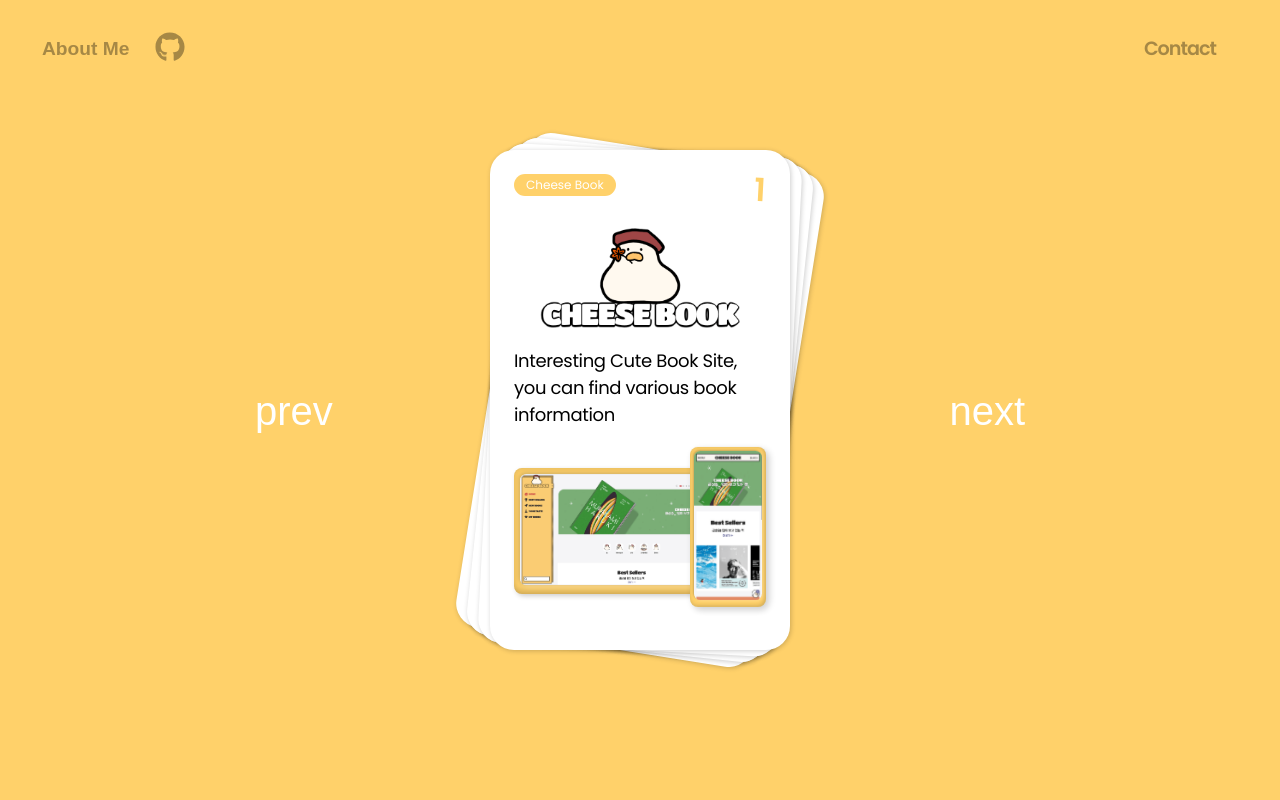
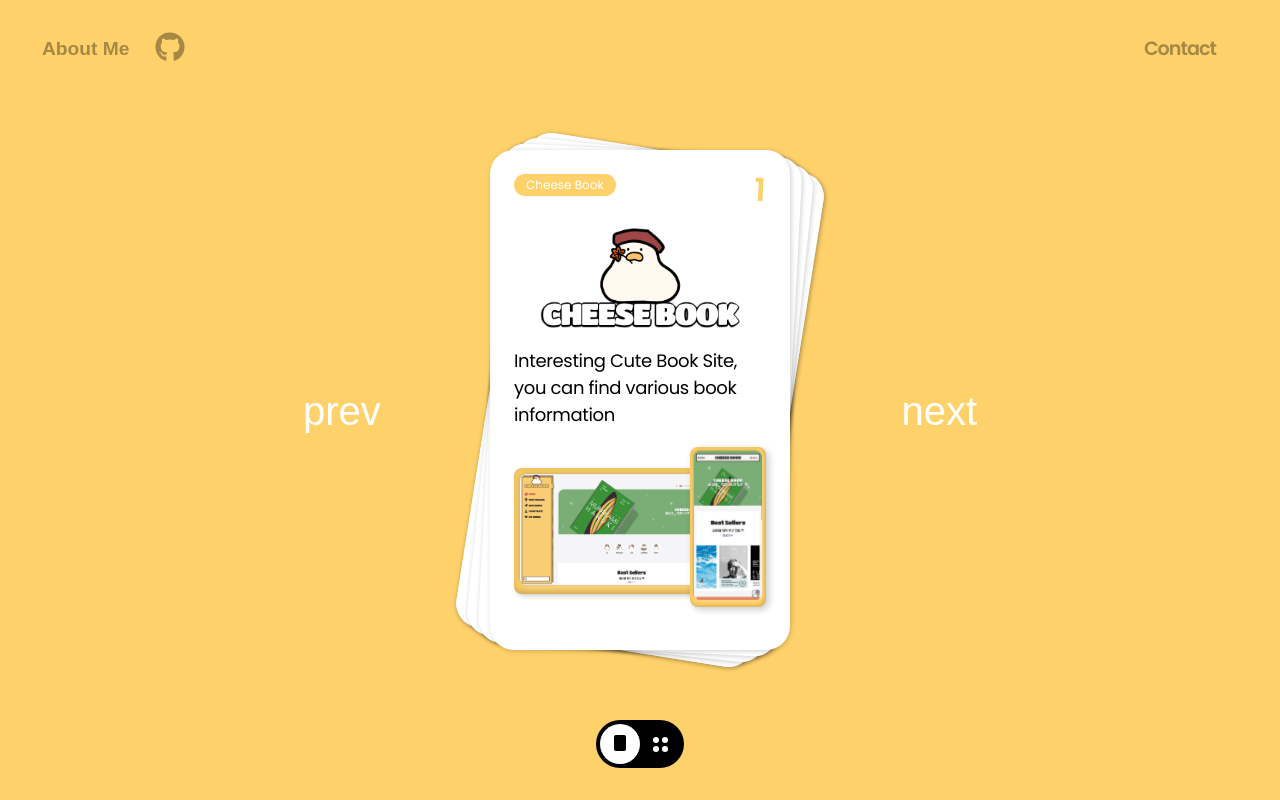
Before and after one commit to eee0930/pf_project, a React (Create React App) app: page / in a window 1280 px wide. Built offline with nearby package versions, Linux system fonts and the light colour scheme; a web font is replaced by a local one.

Commit message:
feat: display button 추가

```diff
--- a/src/components/ContentSection.tsx
+++ b/src/components/ContentSection.tsx
@@ -3,6 +3,8 @@ import BackDivide from './contents/BackDivide';
 import WorkCards from './contents/WorkCards';
 import { useEffect, useState } from 'react';
 import { workLen } from '../assets/works';
+import DisplayButton from './DisplayButton';
+import DisplayCards from './contents/DisplayCards';
 
 const ContentContainer = styled.div`
   min-height: 100vh;
@@ -41,8 +43,11 @@ const PrevButton = styled(Button)`
   @media (min-width: 768px) {
     left: 7rem;
   }
+  @media (min-width: 991px) {
+    left: 9rem;
+  }
   @media (min-width: 1200px) {
-    left: 15rem;
+    left: 18rem;
   }
 `;
 const NextButton = styled(Button)`
@@ -50,15 +55,27 @@ const NextButton = styled(Button)`
   @media (min-width: 768px) {
     right: 7rem;
   }
+  @media (min-width: 991px) {
+    right: 9rem;
+  }
   @media (min-width: 1200px) {
-    right: 15rem;
+    right: 18rem;
   }
+`;
+
+const DisplayButtonWrapper = styled.div`
+  position: absolute;
+  bottom: 1rem;
+  left: 50%;
+  transform: translateX(-50%);
+  padding: 1rem 0;
 `;
 export default function ContentSection() {
   const [idx, setIdx] = useState(0);
   const [nextIdx, setNextIdx] = useState(1);
   const [prevIdx, setPrevIdx] = useState(workLen - 1);
   const [isNext, setIsNext] = useState(true);
+  const [isGather, setIsGather] = useState(true);
   const getNextIdx = (isNext: boolean) => {
     if (isNext) {
       setIsNext(true);
@@ -89,8 +106,18 @@ export default function ContentSection() {
           <PrevButton onClick={() => getNextIdx(false)}>prev</PrevButton>
           <NextButton onClick={() => getNextIdx(true)}>next</NextButton>
         </NextButtonSection>
-        <WorkCards idx={idx} nextIdx={nextIdx} isNext={isNext} />
+        {isGather ? (
+          <WorkCards idx={idx} nextIdx={nextIdx} isNext={isNext} />
+        ) : (
+          <DisplayCards />
+        )}
       </AbsoluteWrapper>
+      <DisplayButtonWrapper>
+        <DisplayButton
+          handleOpen={() => setIsGather(false)}
+          handleGather={() => setIsGather(true)}
+        />
+      </DisplayButtonWrapper>
     </ContentContainer>
   );
 }
--- a/src/components/DisplayButton.tsx
+++ b/src/components/DisplayButton.tsx
@@ -1,6 +1,110 @@
+import { AnimatePresence, motion } from 'framer-motion';
+import { useState } from 'react';
+import styled from 'styled-components';
+
 interface IDisplayButton {
-  callback: () => void;
+  handleOpen: () => void;
+  handleGather: () => void;
 }
-export default function DisplayButton({ callback }: IDisplayButton) {
-  return null;
+const ButtonWrapper = styled.div`
+  width: 88px;
+  height: 48px;
+  border-radius: 48px;
+  background-color: #000;
+  margin: 0 auto;
+  cursor: pointer;
+  flex-wrap: wrap;
+  position: relative;
+`;
+const Switch = styled(motion.div)`
+  display: inline-flex;
+  position: absolute;
+  top: 4px;
+  left: 4px;
+  justify-content: center;
+  align-items: center;
+  width: 40px;
+  height: 40px;
+  border-radius: 40px;
+  background-color: #000;
+  color: #fff;
+  flex-wrap: wrap;
+  > span > span {
+    background: #fff;
+  }
+  &.active {
+    background-color: #fff;
+    > span > span {
+      background: #000;
+    }
+  }
+`;
+const Switch2 = styled(Switch)`
+  left: unset;
+  right: 4px;
+`;
+const DotCover = styled.span`
+  column-gap: 3px;
+  display: -webkit-box;
+  display: flex;
+  flex-wrap: wrap;
+  height: 15px;
+  row-gap: 3px;
+  width: 15px;
+`;
+const ModeIcon = styled.span`
+  background: #000;
+  border-radius: 2px;
+  display: inline-block;
+  height: 16px;
+  width: 12px;
+`;
+const DotIcon = styled.span`
+  background: #fff;
+  border-radius: 50%;
+  display: block;
+  height: 6px;
+  width: 6px;
+`;
+export default function DisplayButton({
+  handleOpen,
+  handleGather,
+}: IDisplayButton) {
+  const [leftActive, setLeftActive] = useState(true);
+  const handleClickSwitch = (isLeft: boolean) => {
+    if (isLeft) {
+      setLeftActive(true);
+      handleGather();
+    } else {
+      setLeftActive(false);
+      handleOpen();
+    }
+  };
+  return (
+    <ButtonWrapper>
+      <AnimatePresence>
+        <Switch
+          layoutId="switch"
+          onClick={() => handleClickSwitch(true)}
+          className={`${leftActive ? 'active' : ''}`}
+        >
+          <span>
+            <ModeIcon />
+          </span>
+        </Switch>
+        <Switch2
+          layoutId="switch"
+          onClick={() => handleClickSwitch(false)}
+          className={`${leftActive ? '' : 'active'}`}
+        >
+          <DotCover>
+            <DotIcon />
+            <DotIcon />
+            <DotIcon />
+            <DotIcon />
+          </DotCover>
+        </Switch2>
+      </AnimatePresence>
+    </ButtonWrapper>
+  );
 }
--- a/src/components/WorkModal.tsx
+++ b/src/components/WorkModal.tsx
@@ -26,7 +26,7 @@ const ModalWrapper = styled(motion.div)`
   position: relative;
   width: calc(100vw - 15%);
   min-height: calc(100vh - 2rem);
-  margin: 5rem auto 1rem;
+  margin: 5rem auto;
   background-color: #fff;
   border-radius: 2rem;
   z-index: 1005;
@@ -34,8 +34,11 @@ const ModalWrapper = styled(motion.div)`
   @media (min-width: 768px) {
     padding: 4rem;
   }
+  @media (min-width: 991px) {
+    padding: 5rem;
+  }
   @media (min-width: 1200px) {
-    padding: 8rem;
+    padding: 10rem;
   }
 `;
 const CloseButton = styled.button`
@@ -122,10 +125,6 @@ const widthVariant = {
   animate: {
     width: 'calc(100vw - 15%)',
     height: 'auto',
-    transition: {
-      delay: 0.1,
-      duration: 0.3,
-    },
   },
 };
 const fadeVariant = {
@@ -136,10 +135,6 @@ const fadeVariant = {
   animate: {
     opacity: 1,
     scale: 1,
-    transition: {
-      delay: 0.1,
-      duration: 0.3,
-    },
   },
 };
 interface IWorkModal {
@@ -159,12 +154,14 @@ export default function WorkModal({ idx, callback }: IWorkModal) {
         initial="initial"
         animate="animate"
         layoutId="work"
+        transition={{ delay: 0.1, duration: 0.5 }}
       >
         <CloseButton onClick={callback}>&times;</CloseButton>
         <ModalContentSection
           variants={fadeVariant}
           initial="initial"
           animate="animate"
+          transition={{ delay: 0.2, duration: 0.7 }}
         >
           <DefaultInfoSection className="row">
             <div className="col-12 col-md-6">
--- a/src/components/contents/Card.tsx
+++ b/src/components/contents/Card.tsx
@@ -1,4 +1,4 @@
-import { motion } from 'framer-motion';
+import { AnimatePresence, motion } from 'framer-motion';
 import React from 'react';
 import { styled } from 'styled-components';
 
@@ -69,13 +69,13 @@ const BackCardCover = styled(motion.div)`
   flex-direction: column;
   justify-content: space-between;
   overflow: hidden;
-  &:nth-child(3n) {
+  &:nth-child(3n + 2) {
     transform: translate(-50%, -50%) rotateZ(9deg) perspective(300px);
   }
-  &:nth-child(3n + 1) {
+  &:nth-child(3n) {
     transform: translate(-50%, -50%) rotateZ(6deg) perspective(300px);
   }
-  &:nth-child(3n + 2) {
+  &:nth-child(3n + 1) {
     transform: translate(-50%, -50%) rotateZ(3deg) perspective(300px);
   }
   @media (min-width: 1200px) {
@@ -89,3 +89,19 @@ interface IBackCard {
 export function BackCard({ children }: IBackCard) {
   return <BackCardCover>{children}</BackCardCover>;
 }
+
+interface IEmptyCard {
+  idx: number;
+}
+export function EmptyCard({ idx }: IEmptyCard) {
+  return (
+    <AnimatePresence>
+      <BackCardCover>
+        <motion.div
+          layoutId={`workCard${idx}`}
+          style={{ width: '100%', height: '100%', backgroundColor: 'white' }}
+        />
+      </BackCardCover>
+    </AnimatePresence>
+  );
+}
--- /dev/null
+++ b/src/components/contents/DisplayCards.tsx
@@ -0,0 +1,3 @@
+export default function DisplayCards() {
+  return null;
+}
--- a/src/components/contents/WorkCards.tsx
+++ b/src/components/contents/WorkCards.tsx
@@ -1,5 +1,5 @@
 import { styled } from 'styled-components';
-import { Card, BackCard } from './Card';
+import { Card, BackCard, EmptyCard } from './Card';
 import { AnimatePresence, motion } from 'framer-motion';
 import WorkModal from '../WorkModal';
 import { workList, workLen } from '../../assets/works';
@@ -98,8 +98,8 @@ export default function WorkCards({ idx, nextIdx, isNext }: IWorkCards) {
     <>
       <Wrapper>
         <BackCards>
-          {Array.from(Array(workLen - 2), (_, i) => (
-            <BackCard key={i} />
+          {Array.from(Array(workLen), (_, i) => (
+            <EmptyCard idx={i} key={i} />
           ))}
           <BackCard>
             <TitleSection>
--- a/src/components/works/Playvoice.tsx
+++ b/src/components/works/Playvoice.tsx
@@ -33,11 +33,21 @@ const ContentSection = styled.div`
   margin-top: 5rem;
   line-height: 1.5;
   img {
-    max-width: 500px;
-    margin-bottom: 0.5rem;
+    width: 100%;
+    max-width: 300px;
+    margin: 0 auto 0.5rem;
+  }
+  @media (min-width: 768px) {
+    img {
+      max-width: 500px;
+      margin: 0.5rem 0 0;
+    }
   }
   @media (min-width: 1200px) {
-    font-size: 16px;
+    margin-top: 5rem;
+    img {
+      max-width: 700px;
+    }
   }
 `;
 const Title = styled.div`
--- a/src/components/works/Projects.tsx
+++ b/src/components/works/Projects.tsx
@@ -38,6 +38,7 @@ const ContentSection = styled.div`
   margin-top: 5rem;
   line-height: 1.2;
   img {
+    width: 100%;
     max-width: 300px;
     margin: 0 auto 0.5rem;
   }
@@ -49,6 +50,9 @@ const ContentSection = styled.div`
   }
   @media (min-width: 1200px) {
     margin-top: 5rem;
+    img {
+      max-width: 700px;
+    }
   }
 `;
 const Title = styled.div`
@@ -78,6 +82,9 @@ const Number = styled.span`
   font-size: 18px;
   font-weight: 600;
   color: ${(props) => props.theme.main2};
+  @media (min-width: 1200px) {
+    font-size: 20px;
+  }
 `;
 export default function Projects({ idx }: IProject) {
   const work = workInfo[idx];
```
